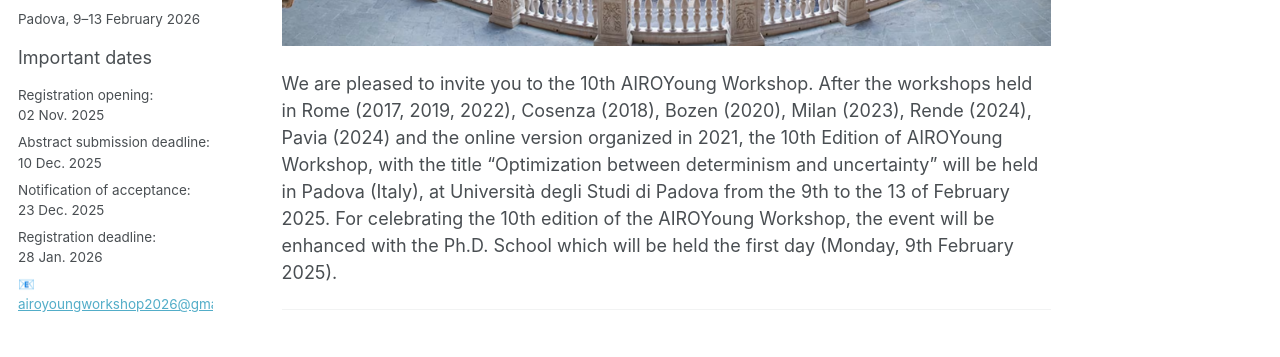
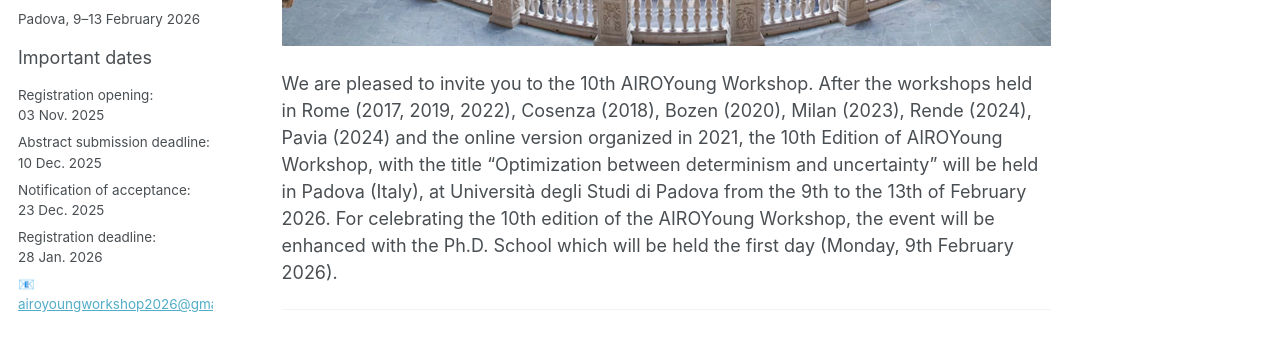
Before and after one commit to ayw2026/ayw2026.github.io, a Jekyll site: the page built from _pages/about.md, in a window 1280 px wide and 900 px high. Shown: the part 350-707 px from the top of the window. Built offline with Jekyll 4.4.1, drawn with Linux system fonts in a browser that asks for light colours; a script that is not in the unit is left out.

Commit message:
fixed typos 2025

```diff
--- a/_config.yml
+++ b/_config.yml
@@ -31,7 +31,7 @@
     Important dates
       <br/>
       <ul style="list-style-type: none; padding-left: 0; margin-left: 0; margin-top: 1em;">
-        <li> Registration opening:<br/>02 Nov. 2025</li>
+        <li> Registration opening:<br/>03 Nov. 2025</li>
         <li> Abstract submission deadline:<br/>10 Dec. 2025</li>
         <li> Notification of acceptance:<br/>23 Dec. 2025</li>
         <li> Registration deadline:<br/>28 Jan. 2026</li>
--- a/_pages/about.md
+++ b/_pages/about.md
@@ -9,7 +9,7 @@
 
 ![Padova](/images/home-padova-pic-bo.png)
 
-We are pleased to invite you to the 10th AIROYoung Workshop. After the workshops held in Rome (2017, 2019, 2022), Cosenza (2018), Bozen (2020), Milan (2023), Rende (2024), Pavia (2024) and the online version organized in 2021, the 10th Edition of AIROYoung Workshop, with the title "Optimization between determinism and uncertainty" will be held in Padova (Italy), at Università degli Studi di Padova from the 9th to the 13 of February 2025. For celebrating the 10th edition of the AIROYoung Workshop, the event will be enhanced with the Ph.D. School which will be held the first day (Monday, 9th February 2025).
+We are pleased to invite you to the 10th AIROYoung Workshop. After the workshops held in Rome (2017, 2019, 2022), Cosenza (2018), Bozen (2020), Milan (2023), Rende (2024), Pavia (2024) and the online version organized in 2021, the 10th Edition of AIROYoung Workshop, with the title "Optimization between determinism and uncertainty" will be held in Padova (Italy), at Università degli Studi di Padova from the 9th to the 13th of February 2026. For celebrating the 10th edition of the AIROYoung Workshop, the event will be enhanced with the Ph.D. School which will be held the first day (Monday, 9th February 2026).
 
 <div class="important-dates-mobile">
     <h2>Important dates</h2>
```
